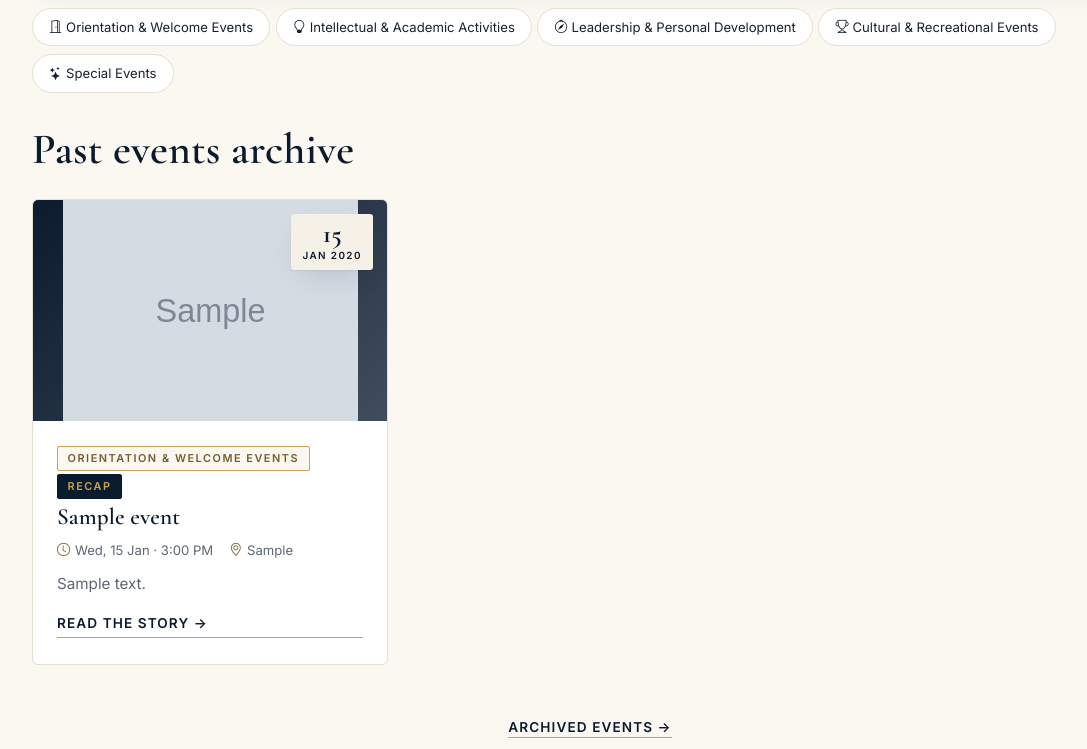
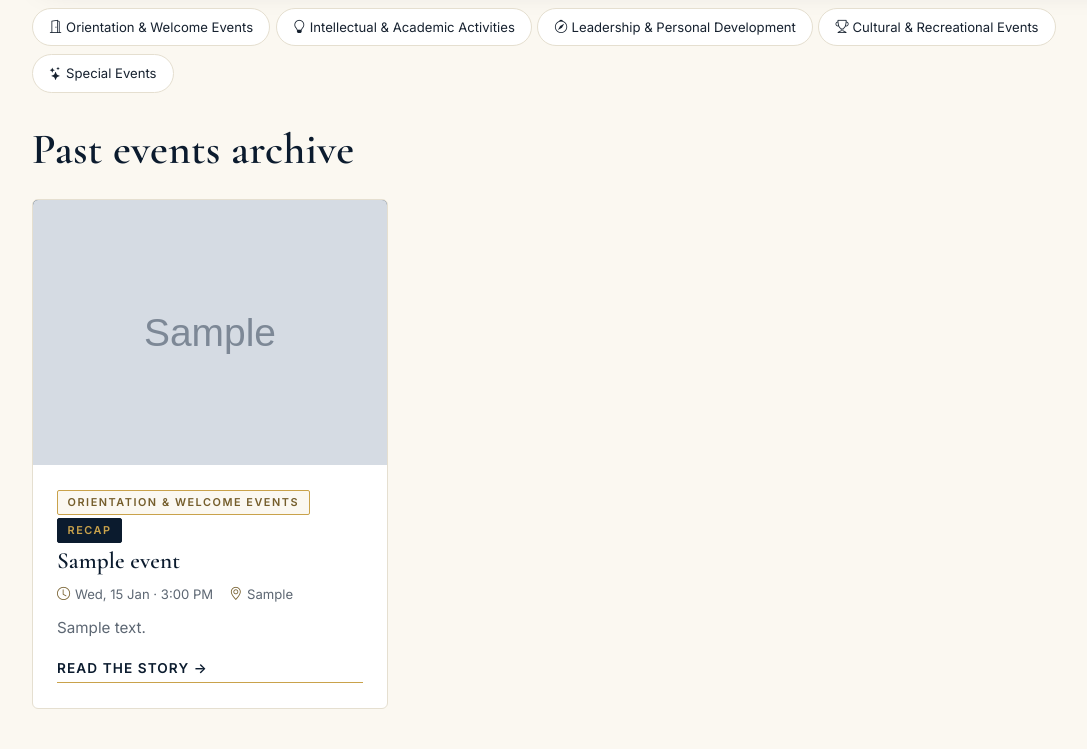
Before and after one commit to Muqtasid-Khan/ZCBS_Website, a Django app: page /events/ in a window 1280 px wide. Shown: the part 671-1420 px from the top of the page, without its empty margins (50-1137 px from the left). Run offline with Django 5.2, Linux system fonts and the light colour scheme; data comes from the database, SQL or seed files in the repository; tables that the repository leaves empty hold one stand-in row (values such as "Sample post"); grey boxes marked "Sample" are stand-in pictures; parts of the project's set-up code (start-up, migrations or seed data) failed here and were passed over; some libraries are stand-ins or nearby versions.

Commit message:
Update date badge positioning and visibility on hover

```diff
--- a/static/css/site.css
+++ b/static/css/site.css
@@ -82,7 +82,9 @@ main{min-height:60vh}
 .card-z h3{font-size:1.45rem;margin:.3rem 0 .5rem}.card-z h3 a{text-decoration:none;color:inherit}
 .card-z .meta{font-size:.82rem;color:var(--muted);display:flex;flex-wrap:wrap;gap:.3rem 1rem}.card-z .meta i{color:var(--gold-d);margin-right:.3rem}
 .card-z p{color:var(--muted);font-size:.95rem;margin:.6rem 0 1rem}.card-z .more{margin-top:auto}
-.card-z--event .date-badge{left:auto;right:14px}
+.card-z--event .media{overflow:visible}
+.card-z--event .date-badge{top:calc(100% + 12px);left:auto;right:14px;opacity:0;transform:translateY(-6px);transition:opacity .25s,transform .25s;pointer-events:none;z-index:2}
+.card-z--event:hover .date-badge{opacity:1;transform:none}
 .tag{display:inline-block;font:600 .68rem/1 var(--sans);letter-spacing:.14em;text-transform:uppercase;padding:.38rem .6rem;border:1px solid var(--gold);color:var(--gold-d);border-radius:2px;background:color-mix(in srgb,var(--gold) 8%,transparent)}
 .tag.solid{background:var(--navy);color:var(--gold);border-color:var(--navy)}
 .date-badge{position:absolute;top:14px;left:14px;background:var(--ivory);color:var(--navy);text-align:center;padding:.45rem .7rem;line-height:1;border-radius:3px;box-shadow:var(--shadow);font-family:var(--serif)}
```
